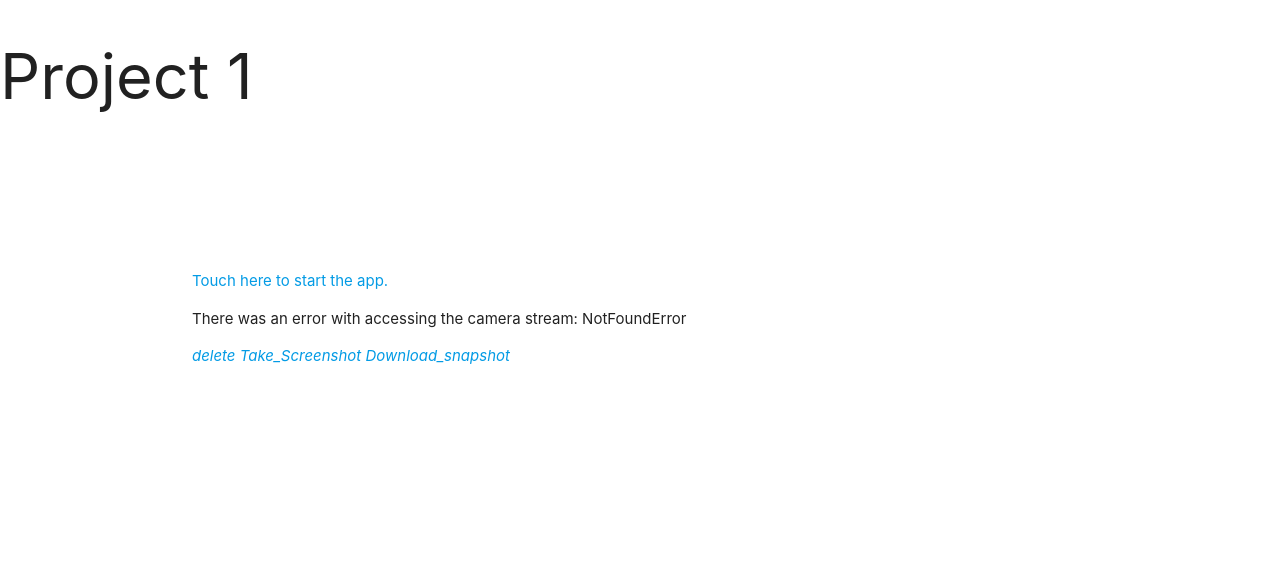
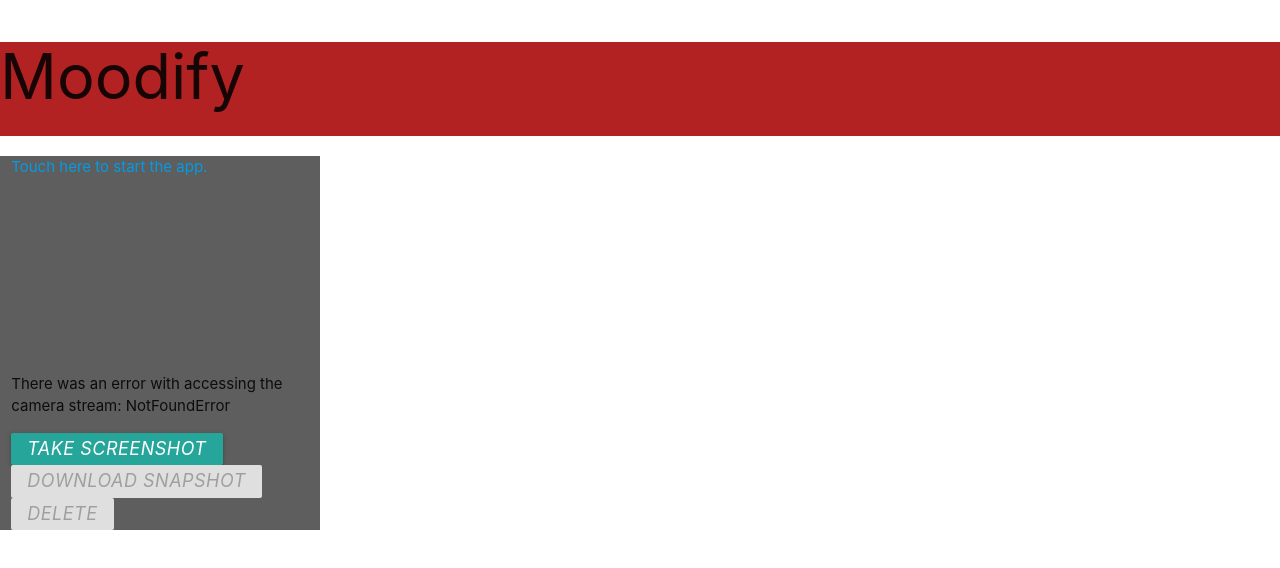
Before and after one commit to danielpruitt/Moodify, a plain HTML site: page index.html in a window 1280 px wide. Drawn offline with nearby package versions, Linux system fonts and the light colour scheme.

Commit message:
feature/buttons are added and input area is made

```diff
--- a/assets/style.css
+++ b/assets/style.css
@@ -2,3 +2,9 @@
 .hide {
     display: none;
 }
+.titleRow {
+    background-color: firebrick;
+}
+.user-input{
+    background-color: #5e5e5e;
+}
--- a/index.html
+++ b/index.html
@@ -4,6 +4,7 @@
     <meta charset="UTF-8">
     <meta name="viewport" content="width=device-width, initial-scale=1.0">
     <meta http-equiv="X-UA-Compatible" content="ie=edge">
+    <link rel="stylesheet" href="assets/style.css">
     <link rel="stylesheet" href="https://cdnjs.cloudflare.com/ajax/libs/materialize/1.0.0-rc.2/css/materialize.min.css">
     <link rel="manifest" href="manifest.json">
     <script src="https://cdnjs.cloudflare.com/ajax/libs/materialize/1.0.0-rc.2/js/materialize.min.js"></script>
@@ -12,11 +13,14 @@
     <title>Moodify</title>
 </head>
 <body>
-    <h1>Project 1</h1>
-    <div class="container">
+    <div class="row titleRow">
+        <h1 class="">Moodify</h1>
+    </div>
 
-        <div class="app">
+    <div class="row ">
 
+        <div class="col s12 m4 l3 user-input">
+            <div class="app ">
             <!-- This is a click link for mobile browsers to start the video. Video camera on computer browsers start automatically. -->
             <a href="#" id="start-camera" class="visible">Touch here to start the app.</a>
 
@@ -27,20 +31,23 @@
 
             <!-- Links with click functions -->
             <div class="controls">
-            <a href="#" id="delete-photo" title="Delete Photo" class="disabled"><i class="material-icons">delete</i></a>
-            <a href="#" id="take-photo" title="Take Photo"><i class="material-icons">Take_Screenshot</i></a>
-            <a href="#" id="download-photo" download="selfie.png" title="Save Photo" class="disabled"><i class="material-icons">Download_snapshot</i></a>
+                <a href="#" id="take-photo" title="Take Photo " class="waves-effect waves-light btn-small"><i class="material-icons">Take Screenshot</i></a>
+                <a href="#" id="download-photo" download="selfie.png" title="Save Photo" class="disabled waves-effect waves-light btn-small"><i class="material-icons">Download Snapshot</i></a>
+                <a href="#" id="delete-photo" title="Delete Photo" class="disabled waves-effect waves-light btn-small"><i class="material-icons">Delete</i></a>
             </div>
 
             <!-- Hidden canvas element. Used for taking snapshot of video. -->
             <!-- The hide class is used to prevent displaying the image within the canvas tag.
                 The image already shows up in the img tag with the id "snap", so I wanted to hide this to prevent duplicates-->
                 <canvas class="hide"></canvas>
+            </div>
+         </div>
+
+         <div class="col s12 m8 l9">
+
 
          </div>
-
     </div>
-
 
 <script>
     // Register Service Worker.
```
Lines whose indentation alone changed are shown as unchanged.
